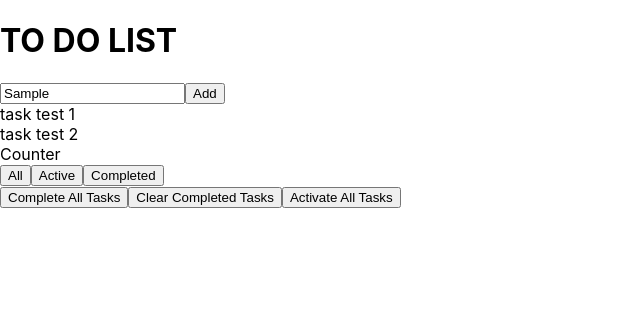
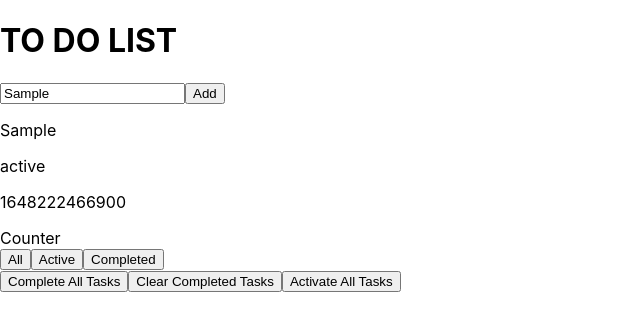
Before and after one commit to blair-cannon/to-do-list, a React (Create React App) app: page / in a window 1280 px wide. Both pictures are taken after typing "Sample" into the empty fields and a click on the button "Add". Shown: the top 330 px of the page, without its empty margins (0-640 px from the left). Built offline with nearby package versions, Linux system fonts and the light colour scheme.

Commit message:
got new todo to render and have unique id

```diff
--- a/src/App.js
+++ b/src/App.js
@@ -3,12 +3,16 @@ import { useState, useRef } from 'react';
 
 function App() {
   const [view, setView] = useState('all');
-  const [todos, setTodos] = useState(['task test 1', 'task test 2']);
+  const [todos, setTodos] = useState([]);
   const inputRef = useRef();
   // https://reactjs.org/docs/hooks-reference.html#useref
+
   function newTodo(){
-    console.log(inputRef.current.value);
-
+    // console.log(inputRef.current.value);
+    let newState = todos;
+    newState.push(inputRef.current.value);
+    setTodos([...newState])
+    console.log('todos:', todos)
   }
 
   return (
@@ -34,3 +38,10 @@ function App() {
 }
 
 export default App;
+
+
+// description = newState,
+// id = Date.now(),
+// type = active
+// );
+// console.log(todos);
--- a/src/components/Task.js
+++ b/src/components/Task.js
@@ -1,14 +1,23 @@
 import { useState } from 'react';
 import React from 'react'
 
+
+
 export default function Task({ todo }) {
-  const [status, setStatus] = useState('active');
+  // const [status, setStatus] = useState('active');
   // const [description, setDescription] = useState([]); same as todo from state ??
-  const [id, setId] = useState(0);
+  // const [id, setId] = useState(0);
+      const [task, setTask] = useState({
+        todo: {todo},
+        id: Date.now(),
+        status: 'active'
+      })
+
   return (
     <div>
-      { todo }
-      {console.log(id)}
+      <p>{ todo }</p>
+      <p>{ task.status }</p>
+      <p>{ task.id }</p>
     </div>
   )
 }
--- a/src/components/ToDoList.js
+++ b/src/components/ToDoList.js
@@ -3,9 +3,10 @@ import React from 'react';
 import Task from './Task';
 
 export default function ToDoList({ todos }) {
+
   return (
     todos.map(todo => {
-      return <Task todo={ todo } key={ todo.id } />
+      return <Task todo={ todo } key={ todo } />
     })
   )
 }
```
